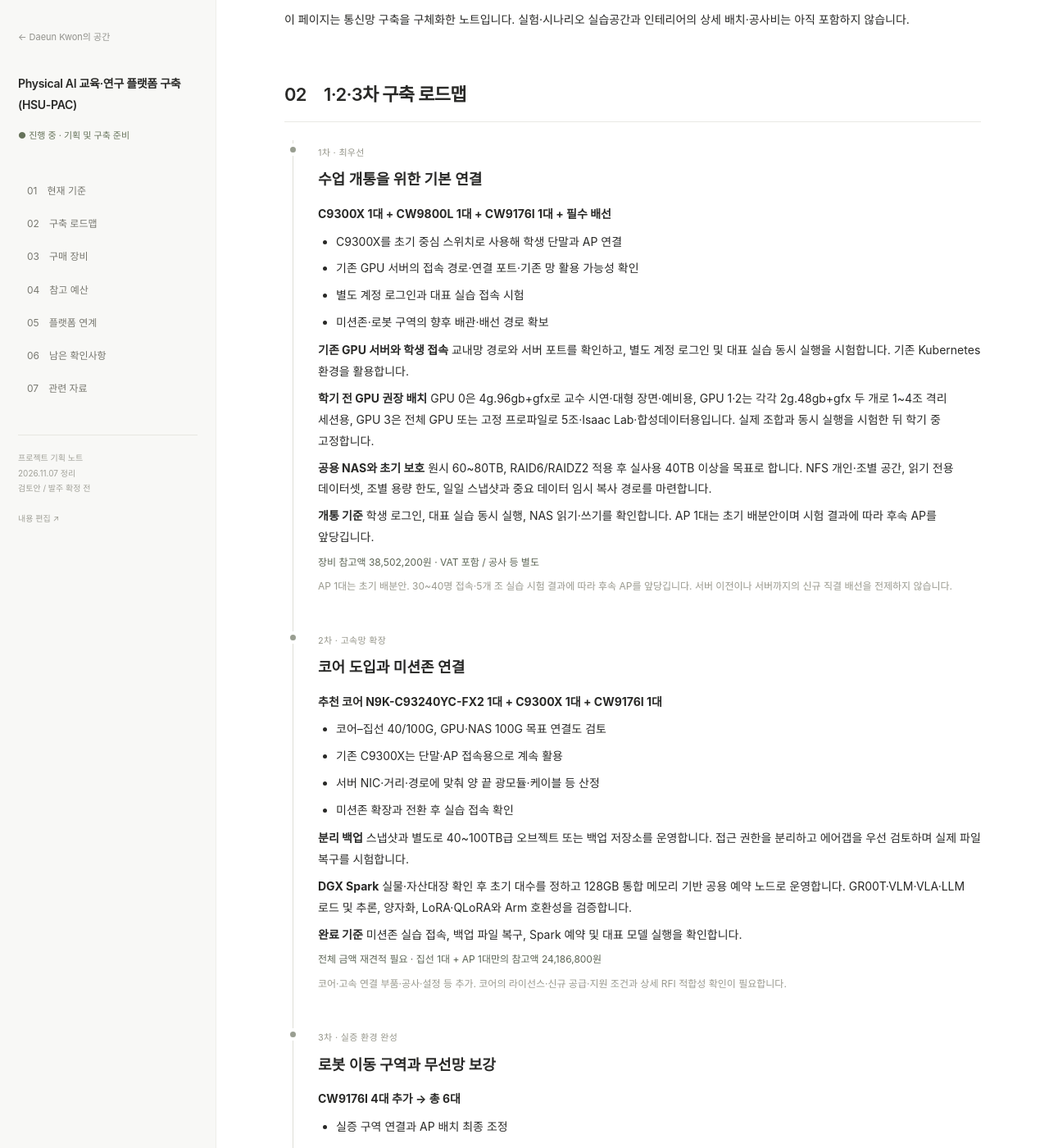
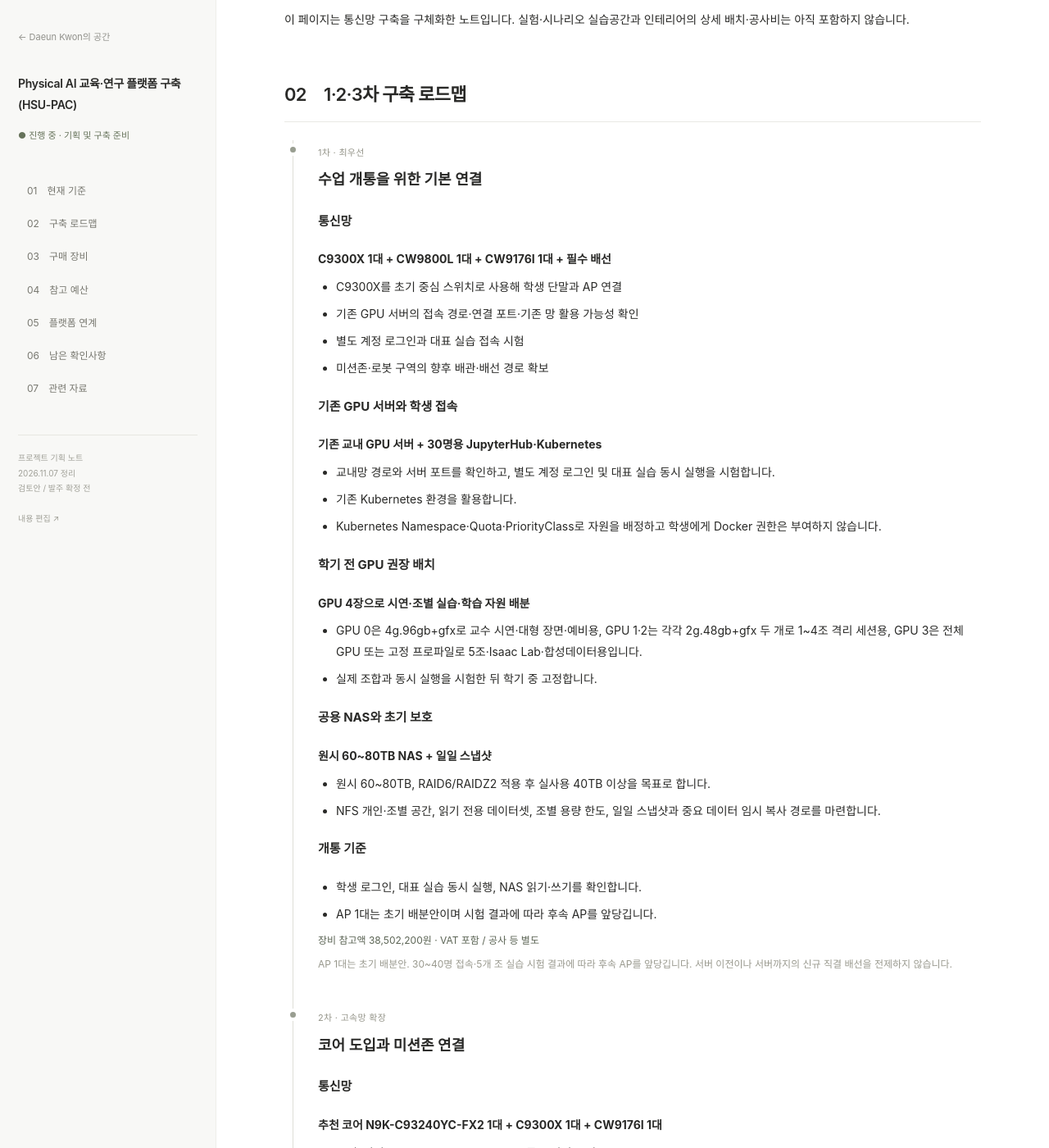
Before and after one commit to Ddaeunn425/ddaeunn425.github.io, a Jekyll site: the page built from hsu-pac.html, in a window 1280 px wide and 1400 px high, scrolled down 924 px. Shown: the whole window at 82% size. Built offline with Jekyll 4.4.1, drawn with Linux system fonts in a browser that asks for light colours; some of the changed text lies outside the part shown.

Commit message:
Format HSU-PAC platform work as roadmap items

```diff
--- a/_data/hsu.json
+++ b/_data/hsu.json
@@ -9,21 +9,21 @@
     {
       "label": "1차 · 최우선",
       "title": "수업 개통을 위한 기본 연결",
-      "body": "<p><strong>C9300X 1대 + CW9800L 1대 + CW9176I 1대 + 필수 배선</strong></p><ul><li><p>C9300X를 초기 중심 스위치로 사용해 학생 단말과 AP 연결</p></li><li><p>기존 GPU 서버의 접속 경로·연결 포트·기존 망 활용 가능성 확인</p></li><li><p>별도 계정 로그인과 대표 실습 접속 시험</p></li><li><p>미션존·로봇 구역의 향후 배관·배선 경로 확보</p></li></ul><p></p><p><strong>기존 GPU 서버와 학생 접속</strong> 교내망 경로와 서버 포트를 확인하고, 별도 계정 로그인 및 대표 실습 동시 실행을 시험합니다. 기존 Kubernetes 환경을 활용합니다.</p><p><strong>학기 전 GPU 권장 배치</strong> GPU 0은 4g.96gb+gfx로 교수 시연·대형 장면·예비용, GPU 1·2는 각각 2g.48gb+gfx 두 개로 1~4조 격리 세션용, GPU 3은 전체 GPU 또는 고정 프로파일로 5조·Isaac Lab·합성데이터용입니다. 실제 조합과 동시 실행을 시험한 뒤 학기 중 고정합니다.</p><p><strong>공용 NAS와 초기 보호</strong> 원시 60~80TB, RAID6/RAIDZ2 적용 후 실사용 40TB 이상을 목표로 합니다. NFS 개인·조별 공간, 읽기 전용 데이터셋, 조별 용량 한도, 일일 스냅샷과 중요 데이터 임시 복사 경로를 마련합니다.</p><p><strong>개통 기준</strong> 학생 로그인, 대표 실습 동시 실행, NAS 읽기·쓰기를 확인합니다. AP 1대는 초기 배분안이며 시험 결과에 따라 후속 AP를 앞당깁니다.</p>",
+      "body": "<h4>통신망</h4><p><strong>C9300X 1대 + CW9800L 1대 + CW9176I 1대 + 필수 배선</strong></p><ul><li><p>C9300X를 초기 중심 스위치로 사용해 학생 단말과 AP 연결</p></li><li><p>기존 GPU 서버의 접속 경로·연결 포트·기존 망 활용 가능성 확인</p></li><li><p>별도 계정 로그인과 대표 실습 접속 시험</p></li><li><p>미션존·로봇 구역의 향후 배관·배선 경로 확보</p></li></ul><h4>기존 GPU 서버와 학생 접속</h4><p><strong>기존 교내 GPU 서버 + 30명용 JupyterHub·Kubernetes</strong></p><ul><li><p>교내망 경로와 서버 포트를 확인하고, 별도 계정 로그인 및 대표 실습 동시 실행을 시험합니다.</p></li><li><p>기존 Kubernetes 환경을 활용합니다.</p></li><li><p>Kubernetes Namespace·Quota·PriorityClass로 자원을 배정하고 학생에게 Docker 권한은 부여하지 않습니다.</p></li></ul><h4>학기 전 GPU 권장 배치</h4><p><strong>GPU 4장으로 시연·조별 실습·학습 자원 배분</strong></p><ul><li><p>GPU 0은 4g.96gb+gfx로 교수 시연·대형 장면·예비용, GPU 1·2는 각각 2g.48gb+gfx 두 개로 1~4조 격리 세션용, GPU 3은 전체 GPU 또는 고정 프로파일로 5조·Isaac Lab·합성데이터용입니다.</p></li><li><p>실제 조합과 동시 실행을 시험한 뒤 학기 중 고정합니다.</p></li></ul><h4>공용 NAS와 초기 보호</h4><p><strong>원시 60~80TB NAS + 일일 스냅샷</strong></p><ul><li><p>원시 60~80TB, RAID6/RAIDZ2 적용 후 실사용 40TB 이상을 목표로 합니다.</p></li><li><p>NFS 개인·조별 공간, 읽기 전용 데이터셋, 조별 용량 한도, 일일 스냅샷과 중요 데이터 임시 복사 경로를 마련합니다.</p></li></ul><h4>개통 기준</h4><ul><li><p>학생 로그인, 대표 실습 동시 실행, NAS 읽기·쓰기를 확인합니다.</p></li><li><p>AP 1대는 초기 배분안이며 시험 결과에 따라 후속 AP를 앞당깁니다.</p></li></ul>",
       "amount": "장비 참고액 38,502,200원 · VAT 포함 / 공사 등 별도",
       "note": "AP 1대는 초기 배분안. 30~40명 접속·5개 조 실습 시험 결과에 따라 후속 AP를 앞당깁니다. 서버 이전이나 서버까지의 신규 직결 배선을 전제하지 않습니다."
     },
     {
       "label": "2차 · 고속망 확장",
       "title": "코어 도입과 미션존 연결",
-      "body": "<p><strong>추천 코어 N9K-C93240YC-FX2 1대 + C9300X 1대 + CW9176I 1대</strong></p><ul><li><p>코어–집선 40/100G, GPU·NAS 100G 목표 연결도 검토</p></li><li><p>기존 C9300X는 단말·AP 접속용으로 계속 활용</p></li><li><p>서버 NIC·거리·경로에 맞춰 양 끝 광모듈·케이블 등 산정</p></li><li><p>미션존 확장과 전환 후 실습 접속 확인</p></li></ul><p></p><p><strong>분리 백업</strong> 스냅샷과 별도로 40~100TB급 오브젝트 또는 백업 저장소를 운영합니다. 접근 권한을 분리하고 에어갭을 우선 검토하며 실제 파일 복구를 시험합니다.</p><p><strong>DGX Spark</strong> 실물·자산대장 확인 후 초기 대수를 정하고 128GB 통합 메모리 기반 공용 예약 노드로 운영합니다. GR00T·VLM·VLA·LLM 로드 및 추론, 양자화, LoRA·QLoRA와 Arm 호환성을 검증합니다.</p><p><strong>완료 기준</strong> 미션존 실습 접속, 백업 파일 복구, Spark 예약 및 대표 모델 실행을 확인합니다.</p>",
+      "body": "<h4>통신망</h4><p><strong>추천 코어 N9K-C93240YC-FX2 1대 + C9300X 1대 + CW9176I 1대</strong></p><ul><li><p>코어–집선 40/100G, GPU·NAS 100G 목표 연결도 검토</p></li><li><p>기존 C9300X는 단말·AP 접속용으로 계속 활용</p></li><li><p>서버 NIC·거리·경로에 맞춰 양 끝 광모듈·케이블 등 산정</p></li><li><p>미션존 확장과 전환 후 실습 접속 확인</p></li></ul><h4>분리 백업</h4><p><strong>40~100TB급 별도 백업 저장소</strong></p><ul><li><p>스냅샷과 별도로 40~100TB급 오브젝트 또는 백업 저장소를 운영합니다.</p></li><li><p>접근 권한을 분리하고 에어갭을 우선 검토하며 실제 파일 복구를 시험합니다.</p></li></ul><h4>DGX Spark</h4><p><strong>128GB 통합 메모리 · 공용 예약 노드</strong></p><ul><li><p>실물·자산대장 확인 후 초기 대수를 정하고 128GB 통합 메모리 기반 공용 예약 노드로 운영합니다.</p></li><li><p>GR00T·VLM·VLA·LLM 로드 및 추론, 양자화, LoRA·QLoRA와 Arm 호환성을 검증합니다.</p></li></ul><h4>완료 기준</h4><ul><li><p>미션존 실습 접속, 백업 파일 복구, Spark 예약 및 대표 모델 실행을 확인합니다.</p></li></ul>",
       "amount": "전체 금액 재견적 필요 · 집선 1대 + AP 1대만의 참고액 24,186,800원",
       "note": "코어·고속 연결 부품·공사·설정 등 추가. 코어의 라이선스·신규 공급·지원 조건과 상세 RFI 적합성 확인이 필요합니다."
     },
     {
       "label": "3차 · 실증 환경 완성",
       "title": "로봇 이동 구역과 무선망 보강",
-      "body": "<p><strong>CW9176I 4대 추가 → 총 6대</strong></p><ul><li><p>실증 구역 연결과 AP 배치 최종 조정</p></li><li><p>이동 로봇의 로밍 지연·끊김·ROS 2 통신 시험</p></li><li><p>설정 백업·운영 인수인계·최종 성능 검수</p></li></ul><p></p><p><strong>전체 실습 흐름 검수</strong> 학생·로봇의 GPU 접속부터 NAS 저장과 백업 복구까지 시험하고 운영 담당과 장애 대응 절차를 정리합니다.</p><p><strong>연구·클라우드</strong> Spark에서 AWS 학습 코드와 데이터 처리 흐름을 사전 검증합니다. AWS 동기화 영역을 분리하고 기업과제 자료와 개인정보는 승인 범위에서만 반출합니다. 방학에는 필요에 따라 GPU 4장 DDP 운영을 검토합니다.</p><p><strong>증설 판단</strong> GPU 사용률과 대기 시간, Spark 예약률, NAS 용량 증가를 보고 추가 도입을 결정합니다.</p>",
+      "body": "<h4>통신망</h4><p><strong>CW9176I 4대 추가 → 총 6대</strong></p><ul><li><p>실증 구역 연결과 AP 배치 최종 조정</p></li><li><p>이동 로봇의 로밍 지연·끊김·ROS 2 통신 시험</p></li><li><p>설정 백업·운영 인수인계·최종 성능 검수</p></li></ul><h4>전체 실습 흐름 검수</h4><p><strong>학생 단말·로봇·GPU·NAS 연동</strong></p><ul><li><p>학생·로봇의 GPU 접속부터 NAS 저장과 백업 복구까지 시험하고 운영 담당과 장애 대응 절차를 정리합니다.</p></li></ul><h4>연구·클라우드</h4><p><strong>DGX Spark 사전 검증 + AWS GPU 버스트</strong></p><ul><li><p>Spark에서 AWS 학습 코드와 데이터 처리 흐름을 사전 검증합니다.</p></li><li><p>AWS 동기화 영역을 분리하고 기업과제 자료와 개인정보는 승인 범위에서만 반출합니다.</p></li><li><p>방학에는 필요에 따라 GPU 4장 DDP 운영을 검토합니다.</p></li><li><p>AWS GPU 버스트를 서버 유지보수 기간의 비상 실습 환경으로도 활용합니다.</p></li></ul><h4>증설 판단</h4><p><strong>GPU·Spark·저장소 사용량 검토</strong></p><ul><li><p>GPU 사용률과 대기 시간, Spark 예약률, NAS 용량 증가를 보고 추가 도입을 결정합니다.</p></li></ul>",
       "amount": "AP 4대 참고액 4,364,800원 · VAT 포함 / 공사 등 별도",
       "note": "코어 전원·팬 이중화는 2차 기본 구성입니다. 코어 2대 이중화나 기존 C9407R용 추가 감독 모듈 구매는 현행 범위에 포함하지 않습니다."
     }
```
